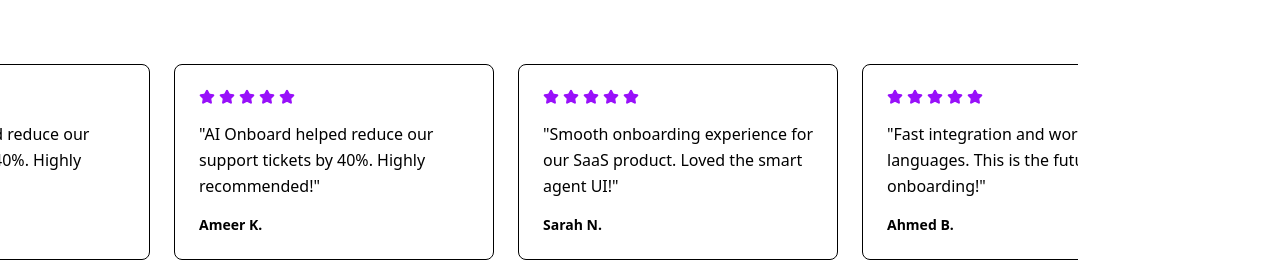
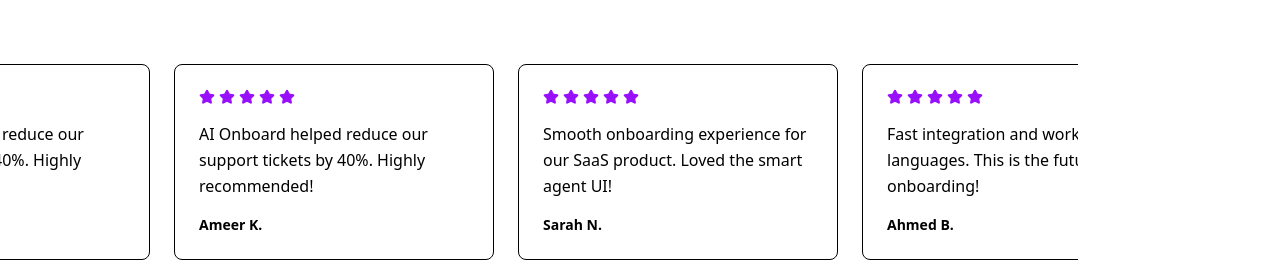
Before and after one commit to tayyabfayyaz/cupchat, a Next.js app: page / in a window 1280 px wide. Shown: the part 2584-2846 px from the top of the page. Built offline with nearby package versions, Linux system fonts and the light colour scheme; no server answers.

Commit message:
Edit pages

```diff
--- a/app/components/TestimonialCard.tsx
+++ b/app/components/TestimonialCard.tsx
@@ -16,7 +16,7 @@
           <Star key={i} className="w-4 h-4 fill-purple-600 text-purple-600" />
         ))}
       </div>
-      <p className="text-foreground mb-4 leading-relaxed">"{comment}"</p>
+      <p className="text-foreground mb-4 leading-relaxed">{comment}</p>
       <p className="font-semibold text-sm text-foreground">{user}</p>
     </motion.div>
   )
```
